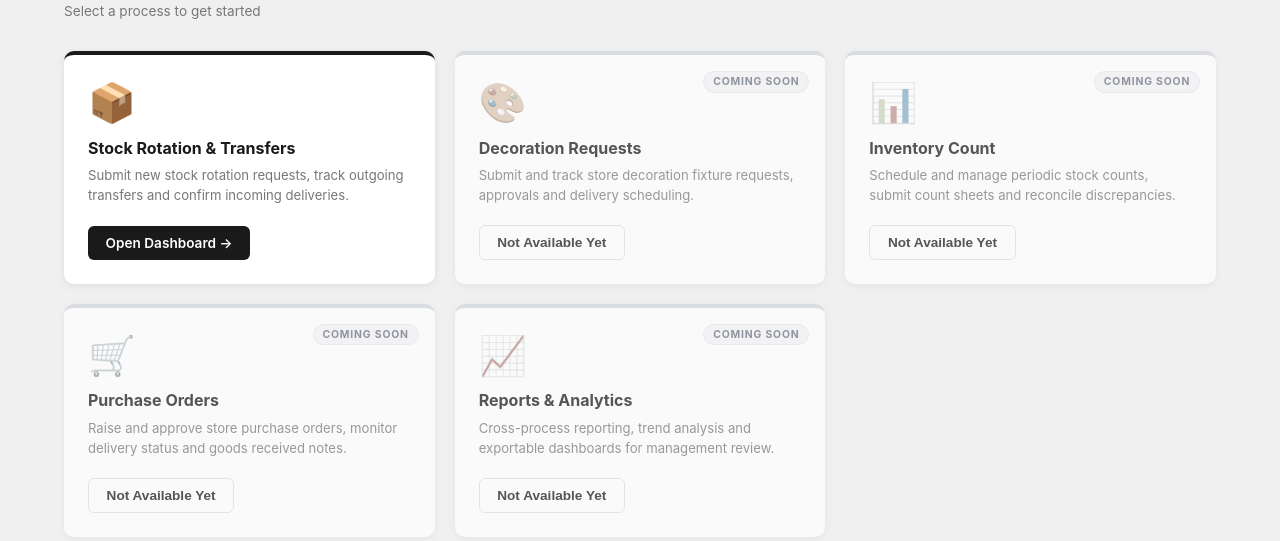
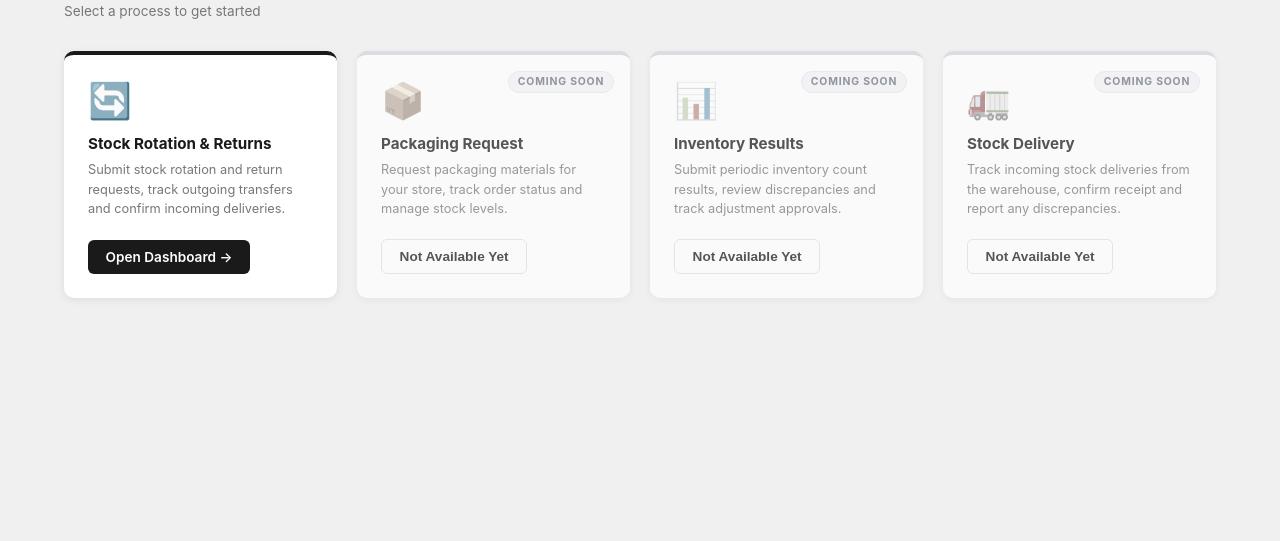
Before and after one commit to JoaoAAMata/dashboard-logistic, a FastAPI app: template portal/templates/home.html in a window 1280 px wide. Shown: the part 113-654 px from the top of the page. Run offline with FastAPI, Linux system fonts and the light colour scheme; the template is opened without the code that fills it, so the values that code supplies are empty.

Commit message:
Update home hub tiles per role
Stores: Stock Rotation & Returns (active) + Packaging Request,
Inventory Results, Stock Delivery (coming soon).
DHL transporter: Stock Rotation & Returns only.
Admin: all tiles visible.

Co-Authored-By: Claude Sonnet 4.6 <noreply@anthropic.com>

```diff
--- a/portal/templates/home.html
+++ b/portal/templates/home.html
@@ -11,54 +11,41 @@
 
 <div class="hub-grid">
 
-  <!-- ── STOCK ROTATION & TRANSFERS ─────────────────────────────────────────── -->
-  {% if not session.is_transporter %}
+  <!-- ── 1. STOCK ROTATION & RETURNS ─────────────────────────── always shown ── -->
   <div class="hub-card hub-card-active">
-    <div class="hub-icon">📦</div>
+    <div class="hub-icon">🔄</div>
     <div class="hub-body">
-      <h2 class="hub-title">Stock Rotation & Transfers</h2>
+      <h2 class="hub-title">Stock Rotation & Returns</h2>
       <p class="hub-desc">
         {% if session.is_admin %}
-          Review, approve and manage all inter-store stock transfers. Export reports and track every shipment.
+          Review, approve and manage all inter-store stock rotation requests and returns.
+        {% elif session.is_transporter %}
+          Manage in-transit collections, update warehouse arrivals and confirm DHL receipts.
         {% else %}
-          Submit new stock rotation requests, track outgoing transfers and confirm incoming deliveries.
+          Submit stock rotation and return requests, track outgoing transfers and confirm incoming deliveries.
         {% endif %}
       </p>
     </div>
     <div class="hub-footer">
       {% if session.is_admin %}
         <a href="/logistics" class="btn btn-primary">Open Dashboard →</a>
+      {% elif session.is_transporter %}
+        <a href="/transporter" class="btn btn-primary">Open Portal →</a>
       {% else %}
         <a href="/store" class="btn btn-primary">Open Dashboard →</a>
       {% endif %}
     </div>
   </div>
-  {% endif %}
 
-  <!-- ── TRANSPORT MANAGEMENT ───────────────────────────────────────────────── -->
-  {% if session.is_transporter or session.is_admin %}
-  <div class="hub-card hub-card-active">
-    <div class="hub-icon">🚚</div>
-    <div class="hub-body">
-      <h2 class="hub-title">Transport Management</h2>
-      <p class="hub-desc">
-        Manage in-transit collections, update warehouse arrivals and confirm DHL warehouse receipts.
-      </p>
-    </div>
-    <div class="hub-footer">
-      <a href="/transporter" class="btn btn-primary">Open Portal →</a>
-    </div>
-  </div>
-  {% endif %}
-
-  <!-- ── FUTURE: DECORATION REQUESTS ───────────────────────────────────────── -->
+  <!-- ── 2. PACKAGING REQUEST ─────────────────── stores + admin only ─────── -->
+  {% if not session.is_transporter %}
   <div class="hub-card hub-card-soon">
     <div class="hub-badge-soon">Coming Soon</div>
-    <div class="hub-icon hub-icon-muted">🎨</div>
+    <div class="hub-icon hub-icon-muted">📦</div>
     <div class="hub-body">
-      <h2 class="hub-title">Decoration Requests</h2>
+      <h2 class="hub-title">Packaging Request</h2>
       <p class="hub-desc">
-        Submit and track store decoration fixture requests, approvals and delivery scheduling.
+        Request packaging materials for your store, track order status and manage stock levels.
       </p>
     </div>
     <div class="hub-footer">
@@ -66,14 +53,14 @@
     </div>
   </div>
 
-  <!-- ── FUTURE: INVENTORY COUNT ───────────────────────────────────────────── -->
+  <!-- ── 3. INVENTORY RESULTS ─────────────────── stores + admin only ─────── -->
   <div class="hub-card hub-card-soon">
     <div class="hub-badge-soon">Coming Soon</div>
     <div class="hub-icon hub-icon-muted">📊</div>
     <div class="hub-body">
-      <h2 class="hub-title">Inventory Count</h2>
+      <h2 class="hub-title">Inventory Results</h2>
       <p class="hub-desc">
-        Schedule and manage periodic stock counts, submit count sheets and reconcile discrepancies.
+        Submit periodic inventory count results, review discrepancies and track adjustment approvals.
       </p>
     </div>
     <div class="hub-footer">
@@ -81,47 +68,33 @@
     </div>
   </div>
 
-  <!-- ── FUTURE: PURCHASE ORDERS ───────────────────────────────────────────── -->
+  <!-- ── 4. STOCK DELIVERY ─────────────────────── stores + admin only ─────── -->
   <div class="hub-card hub-card-soon">
     <div class="hub-badge-soon">Coming Soon</div>
-    <div class="hub-icon hub-icon-muted">🛒</div>
+    <div class="hub-icon hub-icon-muted">🚛</div>
     <div class="hub-body">
-      <h2 class="hub-title">Purchase Orders</h2>
+      <h2 class="hub-title">Stock Delivery</h2>
       <p class="hub-desc">
-        Raise and approve store purchase orders, monitor delivery status and goods received notes.
+        Track incoming stock deliveries from the warehouse, confirm receipt and report any discrepancies.
       </p>
     </div>
     <div class="hub-footer">
       <button class="btn btn-secondary" disabled>Not Available Yet</button>
     </div>
   </div>
-
-  <!-- ── FUTURE: REPORTS & ANALYTICS ──────────────────────────────────────── -->
-  <div class="hub-card hub-card-soon">
-    <div class="hub-badge-soon">Coming Soon</div>
-    <div class="hub-icon hub-icon-muted">📈</div>
-    <div class="hub-body">
-      <h2 class="hub-title">Reports & Analytics</h2>
-      <p class="hub-desc">
-        Cross-process reporting, trend analysis and exportable dashboards for management review.
-      </p>
-    </div>
-    <div class="hub-footer">
-      <button class="btn btn-secondary" disabled>Not Available Yet</button>
-    </div>
-  </div>
+  {% endif %}
 
 </div>
 
 <style>
-/* ── Hub grid ───────────────────────────────────────────────────────────────── */
+/* ── Hub grid ────────────────────────────────────────────────────────────────── */
 .hub-grid {
   display: grid;
-  grid-template-columns: repeat(3, 1fr);
+  grid-template-columns: repeat(4, 1fr);
   gap: 1.25rem;
 }
 
-/* ── Hub card base ──────────────────────────────────────────────────────────── */
+/* ── Hub card base ───────────────────────────────────────────────────────────── */
 .hub-card {
   background: #fff;
   border-radius: 10px;
@@ -134,23 +107,17 @@
   transition: transform .15s, box-shadow .15s;
   border-top: 4px solid var(--grey-bd);
 }
-.hub-card-active {
-  border-top-color: var(--dark);
-}
+.hub-card-active { border-top-color: var(--dark); }
 .hub-card-active:hover {
   transform: translateY(-3px);
   box-shadow: 0 6px 20px rgba(0,0,0,.12);
 }
-.hub-card-soon {
-  border-top-color: #d1d5db;
-  opacity: .72;
-}
+.hub-card-soon { border-top-color: #d1d5db; opacity: .72; }
 
-/* ── Badge soon ─────────────────────────────────────────────────────────────── */
+/* ── Badge soon ──────────────────────────────────────────────────────────────── */
 .hub-badge-soon {
   position: absolute;
-  top: 1rem;
-  right: 1rem;
+  top: 1rem; right: 1rem;
   background: #f3f4f6;
   color: #6b7280;
   font-size: .65rem;
@@ -163,38 +130,19 @@
 }
 
 /* ── Icon ────────────────────────────────────────────────────────────────────── */
-.hub-icon {
-  font-size: 2.4rem;
-  line-height: 1;
-}
-.hub-icon-muted {
-  filter: grayscale(0.6);
-  opacity: .65;
-}
+.hub-icon { font-size: 2.2rem; line-height: 1; }
+.hub-icon-muted { filter: grayscale(.6); opacity: .65; }
 
 /* ── Body ────────────────────────────────────────────────────────────────────── */
 .hub-body { flex: 1; }
-.hub-title {
-  font-size: 1rem;
-  font-weight: 700;
-  color: var(--dark);
-  margin-bottom: .45rem;
-}
-.hub-desc {
-  font-size: .82rem;
-  color: var(--muted);
-  line-height: 1.55;
-}
+.hub-title { font-size: .95rem; font-weight: 700; color: var(--dark); margin-bottom: .4rem; }
+.hub-desc  { font-size: .8rem; color: var(--muted); line-height: 1.55; }
 
 /* ── Footer ──────────────────────────────────────────────────────────────────── */
 .hub-footer { margin-top: .25rem; }
 
 /* ── Responsive ──────────────────────────────────────────────────────────────── */
-@media (max-width: 900px) {
-  .hub-grid { grid-template-columns: repeat(2, 1fr); }
-}
-@media (max-width: 540px) {
-  .hub-grid { grid-template-columns: 1fr; }
-}
+@media (max-width: 1100px) { .hub-grid { grid-template-columns: repeat(2, 1fr); } }
+@media (max-width: 540px)  { .hub-grid { grid-template-columns: 1fr; } }
 </style>
 {% endblock %}
```
